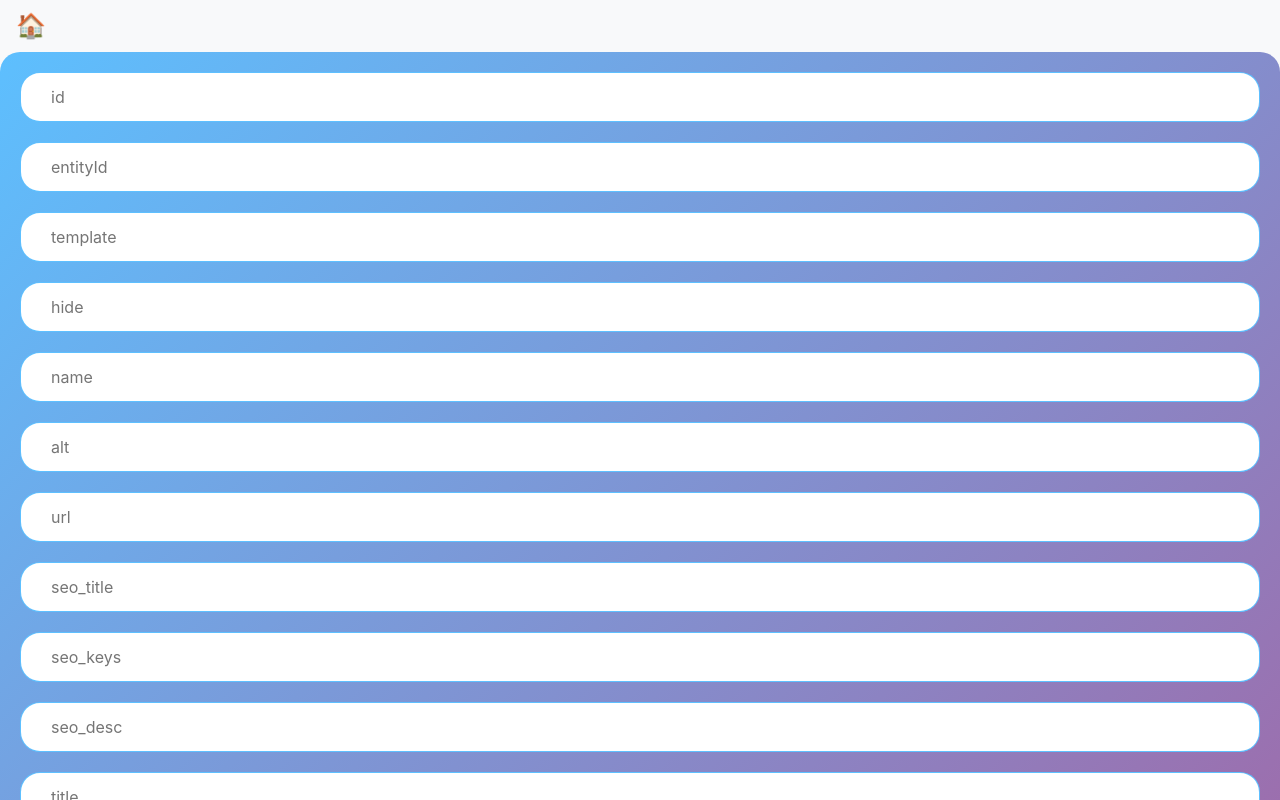
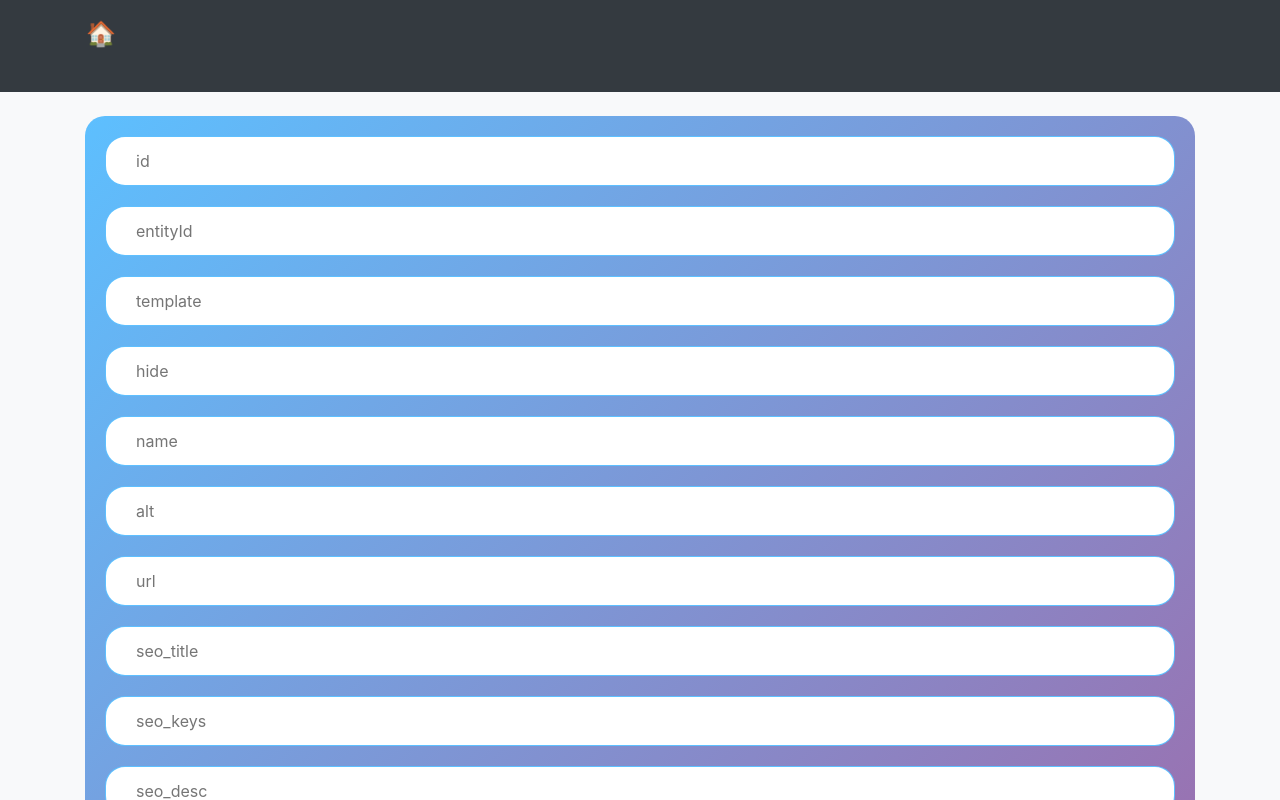
Before and after one commit to goshva/redactor, a Vue app: page /news in a window 1280 px wide. Shown: the top 800 px of the page. Built offline with nearby package versions, Linux system fonts and the light colour scheme; sample sign-in values are in the browser's storage.

Commit message:
fix news

```diff
--- a/src/views/News.vue
+++ b/src/views/News.vue
@@ -1,7 +1,13 @@
 <template>
-  <router-link to="/" class="nav-item nav-link d-flex align-items-center" style="font-size: 24px;">
-  <span class="d-inline-block">🏠</span>
-  </router-link>
+<nav class="navbar navbar-expand navbar-dark bg-dark mb-4">
+  <div class="container pt-0 pb-4">
+    <router-link to="/" class="nav-item nav-link d-flex align-items-center" style="font-size: 24px;">
+      <span class="d-inline-block">🏠</span>
+    </router-link>
+  </div>
+</nav>
+<div class="container pt-0 pb-4">
+
   <ul class="arr-list">
     <li class="arr-item">
         <input type="text" class="inp" placeholder="id">
@@ -64,6 +70,7 @@
   <div class="key">
     <button class="btn-save">💾</button>
   </div>
+</div>
 </template>
 
 <script>
```
